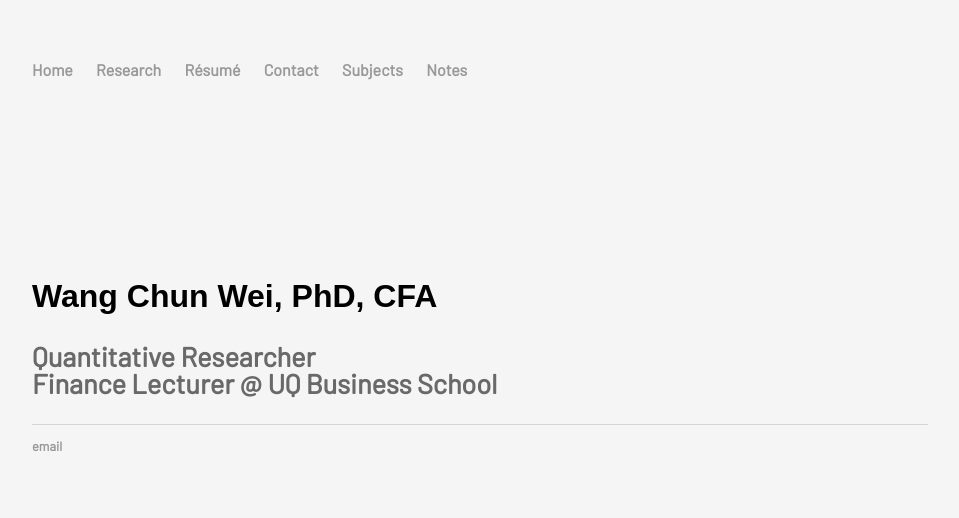
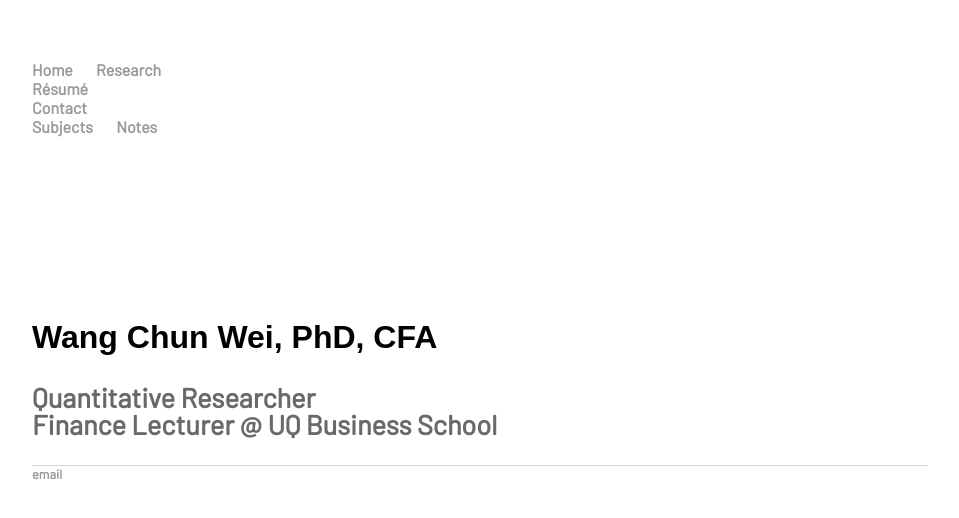
Before and after one commit to weiwangchun/weiwangchun.github.io, a Jekyll site: the page built from index.html, in a window 1280 px wide. Shown: the top 518 px of the page, without its empty margins (160-1119 px from the left). Built offline with Jekyll 4.4.1, drawn with Linux system fonts in a browser that asks for light colours; some web fonts are replaced.

Commit message:
Update main.css

```diff
--- a/css/main.css
+++ b/css/main.css
@@ -2,26 +2,32 @@
 body {
     margin: 60px auto;
     width: 70%;
-    background-color: #f5f5f5;
+    background-color: #ffffff;
 }
 nav ul, footer ul {
     font-family: 'Barlow', sans-serif;
     padding: 0px;
+    margin: 0px;
     list-style: none;
+    width: 150px;
     font-weight: bold;
 }
 nav ul li, footer ul li {
     display: inline;
     margin-right: 20px;
 }
+
 a {
     text-decoration: none;
     color: #999;
     font-family: 'Barlow', sans-serif;
 }
+
 a:hover {
-    text-decoration: underline;
+    background-color: #000000;
+    color: white;
 }
+
 h1 {
     font-size: 2.0em;
     font-family:'Carrois Gothic SC', sans-serif;
```
